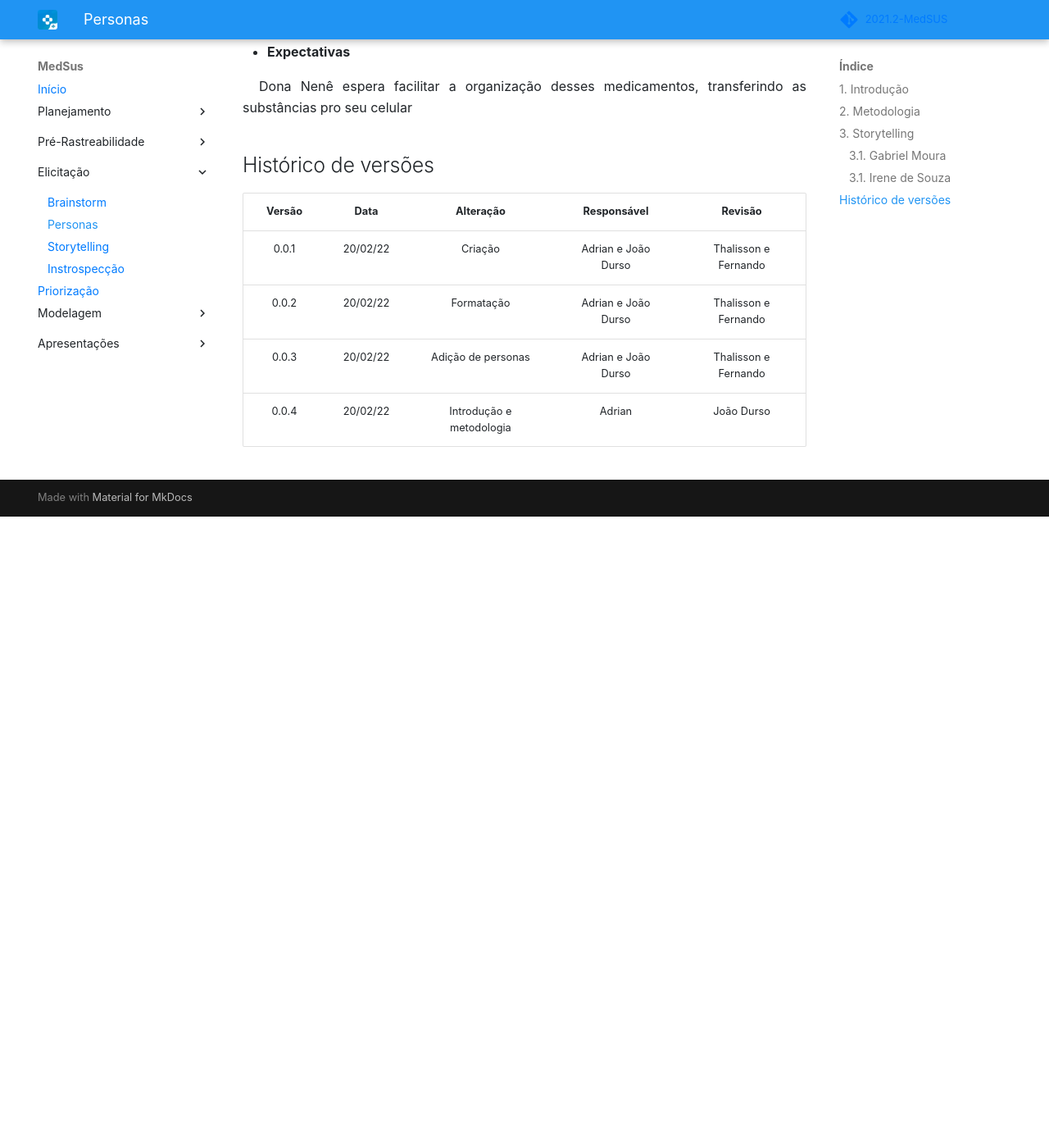
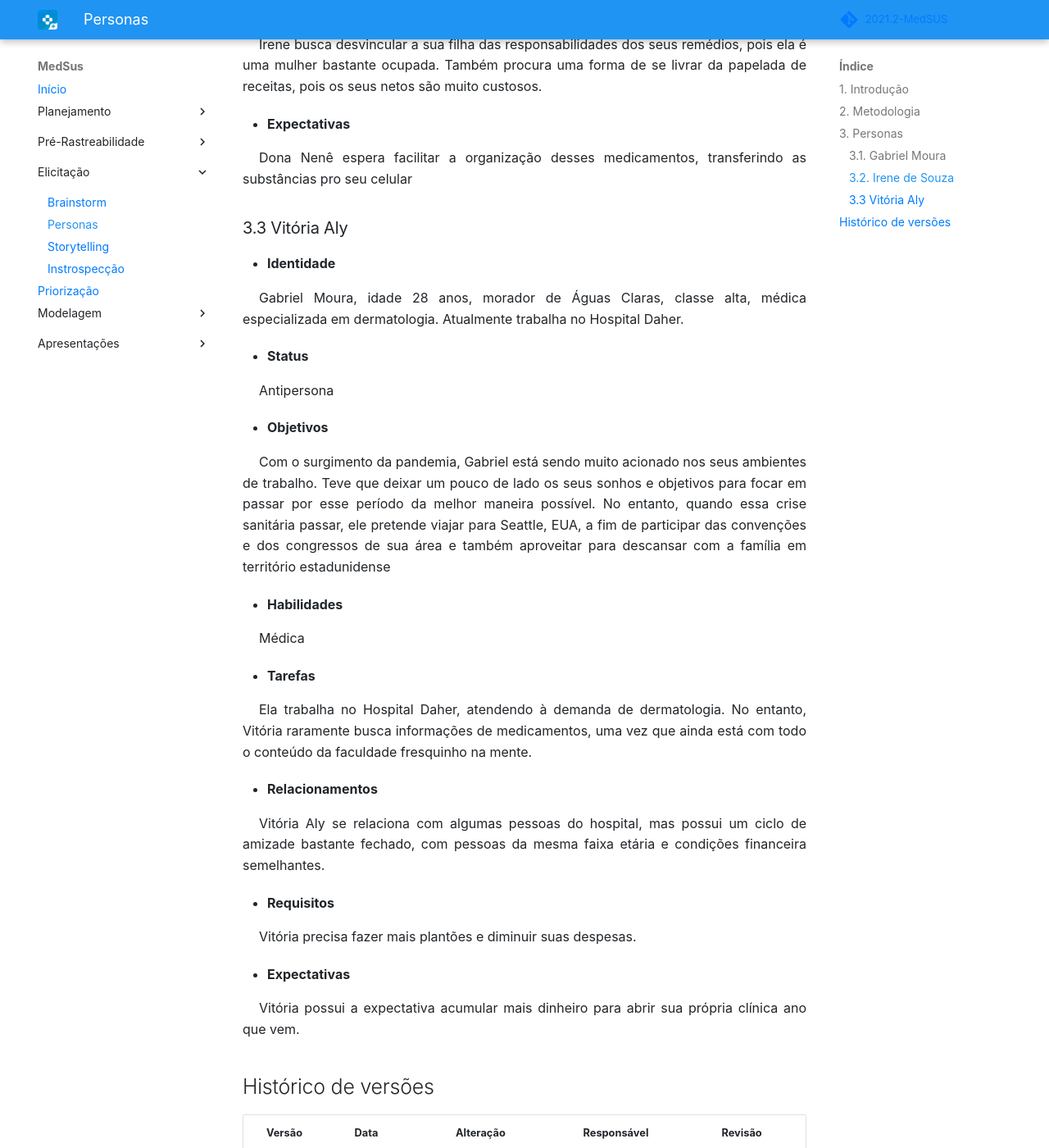
Before and after one commit to Requisitos-de-Software/2021.2-MedSUS, an MkDocs documentation site: the page built from docs/elicitation/personas.md, in a window 1280 px wide and 1400 px high, scrolled down 3129 px. Shown: the whole window at 82% size. Built offline with MkDocs 1.6.1 and Material for MkDocs 9.7.7, drawn with Linux system fonts in a browser that asks for light colours; some web fonts are replaced; comment, search, counter and statistics services are not loaded; before the commit the page ends 3759 px from its top, so only the background shows below that; some of the changed text lies outside the part shown.

Commit message:
Adição de Antipersona
#4

```diff
--- a/docs/elicitation/personas.md
+++ b/docs/elicitation/personas.md
@@ -1,35 +1,36 @@
 # Personas
 
 ## 1. Introdução
+
 <p style="text-indent: 20px; text-align: justify">
 Este é um método de elicitação muito utilizado, de forma que existem, inclusive metodologias de projeto guiadas por personas. São pessoas fictícias criadas pelos desenvolvedores e projetistas de sistemas, para representar os usuários importantes para guiar a elicitação de requisitos e funcionalidades. São de muita valia pois criam uma percepção tangível dos usuários para os envolvidos no desenvolvimento do software. Os usuários se tornam menos abstratos e genéricos.
 É também uma importante ferramenta de síntese de ideias, de forma que o nome de uma persona já evoca, na mente dos desenvolvedores, todas as necessidades e objetivos ligados àquela persona, podendo ser usado, por exemplo, em reuniões para questionar ou concordar com uma ideia utilizando um argumento como "A Dª Maria jamais saberia utilizar essa função", sendo a Dª Maria uma das personas criadas.
 As personas podem ser primárias, secundárias ou anti-persona. Determinamos, de início, as personas primárias.
 </p>
 
+## 2. Metodologia
 
-## 2. Metodologia
 <p style="text-indent: 20px; text-align: justify">
 A partir do Brainstorming realizado em uma reunião com todos os membros do grupo, conseguimos levantar alguns requisitos básico. A partir desses requisitos, buscamos as personas básicas que mais utilizariam esses requisitos. As personas foram detalhadas, com suas histórias, necessidades e objetivos. Pode parecer algo inútil em um primeiro momento, mas é muito importante para criar uma imagem vívida da persona para os designers e estabelcer requistos de forma precisa.
 </p>
 
-## 3. Storytelling
+## 3. Personas
 
 ### 3.1. Gabriel Moura
 
-* **Identidade**
+- **Identidade**
 <p style="text-indent: 20px; text-align: justify">
 Gabriel Moura, idade 41 anos, morador do Lago Sul, classe alta,
 médico especializado em clínica geral, atualmente trabalha no Hospital Brasília
 e no Hospital de Base do Distrito de Federal
 </p>
 
-* **Status**
+- **Status**
 <p style="text-indent: 20px; text-align: justify">
 Persona primária
 </p>
 
-* **Objetivos**
+- **Objetivos**
 <p style="text-indent: 20px; text-align: justify">
 Com o surgimento da pandemia, Gabriel está sendo muito acionado
 nos seus ambientes de trabalho. Teve que deixar um pouco de lado os seus
@@ -39,24 +40,28 @@ Seattle, EUA, a fim de participar das convenções e dos congressos de sua área
 também aproveitar para descansar com a família em território estadunidense
 </p>
 
-* **Habilidades**
+- **Habilidades**
 <p style="text-indent: 20px; text-align: justify">
 Médico
 </p>
 
-* **Tarefas**
+- **Tarefas**
 <p style="text-indent: 20px; text-align: justify">
 Gabriel Moura procura, todos os dias, informações sobre
 medicamentos em seu trabalho, por exemplo, contraindicações, efeitos
 colaterais indesejados pelo paciente, qual a quantidade indicada para o
 consumo, entre outros. No entanto, ele percebe que é há a necessidade de obter
 essas informações de maneira mais intuitiva e facilitada, pelo seu computador.
-Relacionamentos: Gabriel Moura se relaciona com as pessoas que trabalham no
+</p>
+
+- **Relacionamentos**
+<p style="text-indent: 20px; text-align: justify">
+Gabriel Moura se relaciona com as pessoas que trabalham no
 hospital e seus pacientes. Essas pessoas possuem variada faixa etária, condições
 financeiras heterogêneas e profissões diversas.
 </p>
 
-* **Requisitos**
+- **Requisitos**
 <p style="text-indent: 20px; text-align: justify">
 Gabriel busca mais agilidade nas suas consultas, para poder
 maximizar o número de pacientes atendidos por plantão, principalmente no
@@ -64,60 +69,111 @@ Hospital de Base do Distrito Federal. Com o surto dos vírus, as situações
 pioraram no Hospital Brasília, também.
 </p>
 
-* **Expectativas**
+- **Expectativas**
 <p style="text-indent: 20px; text-align: justify">
 Gabriel espera encontrar um jeito mais fácil de encontrar a
 documentação dos medicamentos.
 </p>
 
-### 3.1. Irene de Souza
+### 3.2. Irene de Souza
 
-
-* **Identidade**
+- **Identidade**
 <p style="text-indent: 20px; text-align: justify">
 Irene de Souza, conhecida como dona Nenê, idade 63 anos, moradora de Planaltina, classe média, trabalhava como doméstica, mas atualmente está aposentada. Recebe pensão de seu marido, que trabalhava na CAGEPA
 </p>
 
-* **Status**
+- **Status**
 <p style="text-indent: 20px; text-align: justify">
 Persona primária
 </p>
 
-* **Objetivos**
+- **Objetivos**
 <p style="text-indent: 20px; text-align: justify">
 Após o diagnóstico de uma metástase, Dona Nenê está se empenhando no tratamento. Viajou para João Pessoa, onde possui plano de saúde e torce para que tudo fique bem. Longe da família, está com saudade de reunir todo mundo para conversar, fazer pamonha, massa de tapioca, doce de caju e jogar dominó. Assim que o tratamento terminar, pretende voltar para Brasília para cuidar da sua chácara, visitar seus netos e realizar uma festa para comemorar a vitória sobre o câncer
 </p>
 
-* **Habilidades**
+- **Habilidades**
 <p style="text-indent: 20px; text-align: justify">
 Empregada doméstica
 </p>
 
-* **Tarefas**
+- **Tarefas**
 <p style="text-indent: 20px; text-align: justify">
 Irene adora reunir seus netos para fazer pamonha, massa de tapioca, doce de cajú. Apesar de muito ativa, herdou doenças genéticas e desenvolveu algumas outras, e hoje ela faz seu tratamento em João Pessoa, onde possui plano de saúde. Mora com sua filha Kaline, de 41 anos, e tem vontade de estar sempre cercada de seus parentes, pois tem muito medo de morrer sem aproveitar ao máximo a sua família. Por isso, quase todos os dias, liga para seus filhos e netos irem fazer companhia para ela na chácara. Seus netos, João Pedro e Lívia, de 7 e 9 anos, respectivamente, adoram fazer uma bagunça, e na hora de arrumar, Dona Nenê acaba perdendo alguns papéis importantes de seus remédios. Além disso, com tanto medicamento, está ficando cada vez mais difícil lembrar a finalidade de cada um. Ela percebe que necessita de uma maneira de obter essas informações perdidas, sem precisar ligar para sua filha, pois está é muito ocupada em um cargo de contabilidade
 </p>
 
-* **Relacionamentos**
+- **Relacionamentos**
 <p style="text-indent: 20px; text-align: justify">
 Dona Nenê se relaciona com sua família (irmãs, filhas e netos) e alguns amigos de João Pessoa. Essas pessoas possuem variada faixa etária, condições financeiras heterogêneas e profissões diversas
 </p>
 
-* **Requisitos**
+- **Requisitos**
 <p style="text-indent: 20px; text-align: justify">
 Irene busca desvincular a sua filha das responsabilidades dos seus remédios, pois ela é uma mulher bastante ocupada. Também procura uma forma de se livrar da papelada de receitas, pois os seus netos são muito custosos.
 </p>
 
-* **Expectativas**
+- **Expectativas**
 <p style="text-indent: 20px; text-align: justify">
 Dona Nenê espera facilitar a organização desses medicamentos, transferindo as substâncias pro seu celular
 </p>
 
+### 3.3 Vitória Aly
+
+- **Identidade**
+<p style="text-indent: 20px; text-align: justify">
+Gabriel Moura, idade 28 anos, morador de Águas Claras, classe alta,
+médica especializada em dermatologia. Atualmente trabalha no Hospital Daher.
+</p>
+
+- **Status**
+<p style="text-indent: 20px; text-align: justify">
+Antipersona
+</p>
+
+- **Objetivos**
+<p style="text-indent: 20px; text-align: justify">
+Com o surgimento da pandemia, Gabriel está sendo muito acionado
+nos seus ambientes de trabalho. Teve que deixar um pouco de lado os seus
+sonhos e objetivos para focar em passar por esse período da melhor maneira
+possível. No entanto, quando essa crise sanitária passar, ele pretende viajar para
+Seattle, EUA, a fim de participar das convenções e dos congressos de sua área e
+também aproveitar para descansar com a família em território estadunidense
+</p>
+
+- **Habilidades**
+<p style="text-indent: 20px; text-align: justify">
+Médica
+</p>
+
+- **Tarefas**
+<p style="text-indent: 20px; text-align: justify">
+Ela trabalha no Hospital Daher, atendendo à demanda de dermatologia. No entanto, Vitória raramente busca informações de medicamentos, uma vez que ainda está com todo o conteúdo da faculdade fresquinho na mente.
+</p>
+
+- **Relacionamentos**
+<p style="text-indent: 20px; text-align: justify">
+Vitória Aly se relaciona com algumas pessoas do hospital,
+mas possui um ciclo de amizade bastante fechado, com pessoas da mesma faixa
+etária e condições financeira semelhantes.
+</p>
+
+- **Requisitos**
+<p style="text-indent: 20px; text-align: justify">
+Vitória precisa fazer mais plantões e diminuir suas despesas.
+</p>
+
+- **Expectativas**
+<p style="text-indent: 20px; text-align: justify">
+Vitória possui a expectativa acumular mais dinheiro para abrir sua
+própria clínica ano que vem.
+</p>
+
 ## Histórico de versões
 
-Versão|Data|Alteração|Responsável|Revisão|
-:-:|:-:|:-:|:-:|:-:|
-0.0.1|20/02/22|Criação|Adrian e João Durso|Thalisson e Fernando|
-0.0.2|20/02/22|Formatação|Adrian e João Durso|Thalisson e Fernando|
-0.0.3|20/02/22|Adição de personas|Adrian e João Durso|Thalisson e Fernando|
-0.0.4|20/02/22|Introdução e metodologia|Adrian|João Durso|
+| Versão |   Data   |        Alteração         |     Responsável     |       Revisão        |
+| :----: | :------: | :----------------------: | :-----------------: | :------------------: |
+| 0.0.1  | 20/02/22 |         Criação          | Adrian e João Durso | Thalisson e Fernando |
+| 0.0.2  | 20/02/22 |        Formatação        | Adrian e João Durso | Thalisson e Fernando |
+| 0.0.3  | 20/02/22 |    Adição de personas    | Adrian e João Durso | Thalisson e Fernando |
+| 0.0.4  | 20/02/22 | Introdução e metodologia |       Adrian        |      João Durso      |
+| 0.0.5  | 20/02/22 |  ADição de Antipersona   |     João Durso      |          -           |
```
